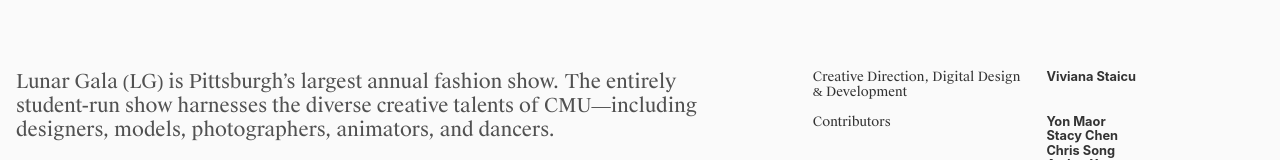
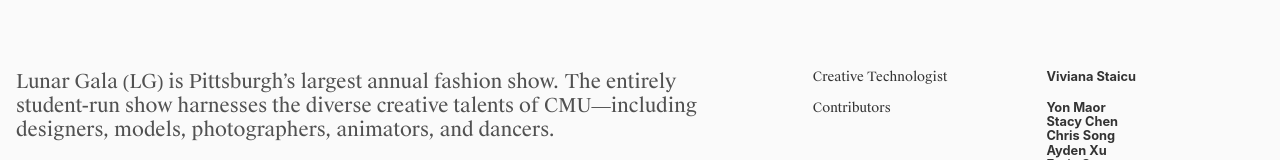
Before and after one commit to viviciu/viviciu.github.io, a Next.js app in the folder portfolio/: page /work/liminal in a window 1280 px wide. Shown: the part 1482-1642 px from the top of the page. Built offline with nearby package versions, Linux system fonts and the light colour scheme; a web font is replaced by a local one.

Commit message:
hero img change

```diff
--- a/portfolio/app/_components/CoverYAML.jsx
+++ b/portfolio/app/_components/CoverYAML.jsx
@@ -13,7 +13,7 @@ const Navbar = () => {
       >
         {/* height will be auto and width will be full width of the parent */}
         <Image
-          src="/liminalTitle.png"
+          src="/imgs/homegif.gif"
           alt="home page image"
           layout="responsive"
           width={500}
--- a/portfolio/app/work/liminal/page.jsx
+++ b/portfolio/app/work/liminal/page.jsx
@@ -44,7 +44,7 @@ export default function Liminal() {
     "Figma",
     "Blender"
   ]
-  const myRole = "Creative Direction, Digital Design & Development";
+  const myRole = "Creative Technologist";
 
 
   const [activeIndex, setActiveIndex] = useState(0);
```
